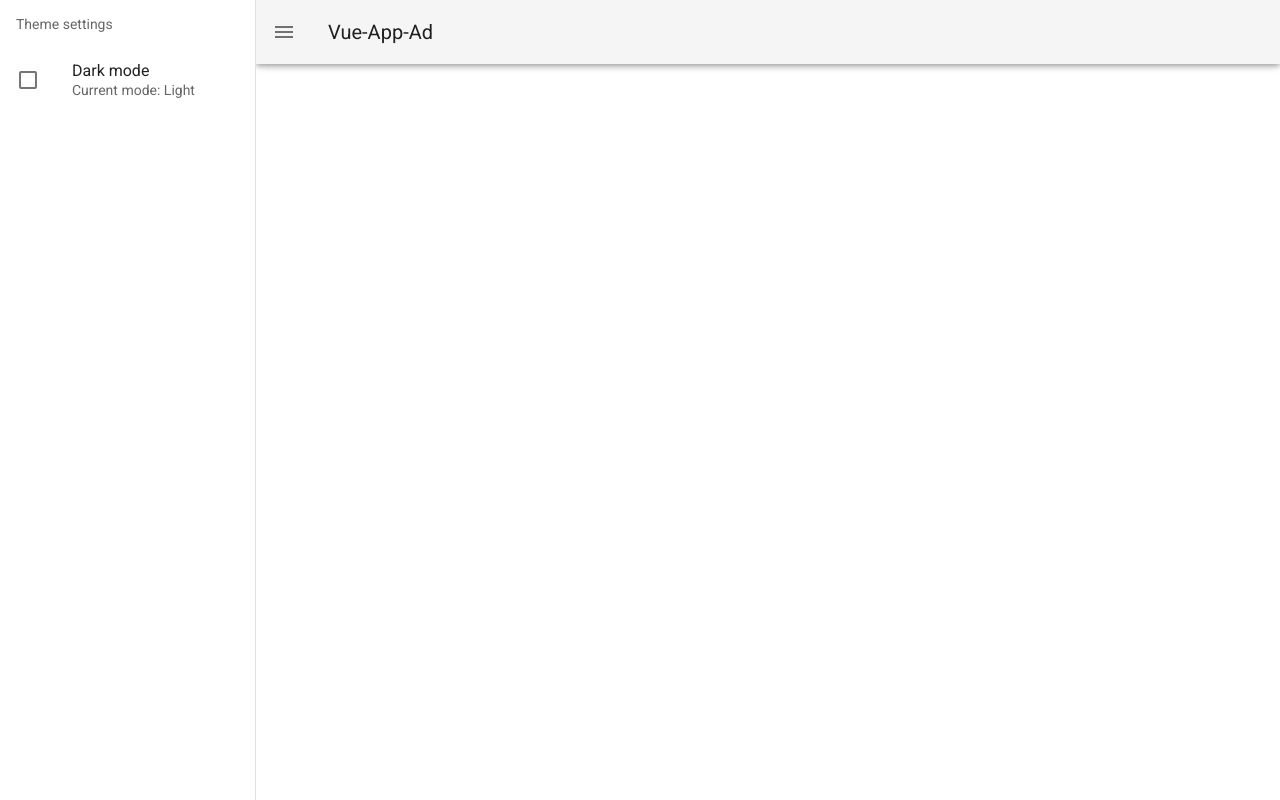
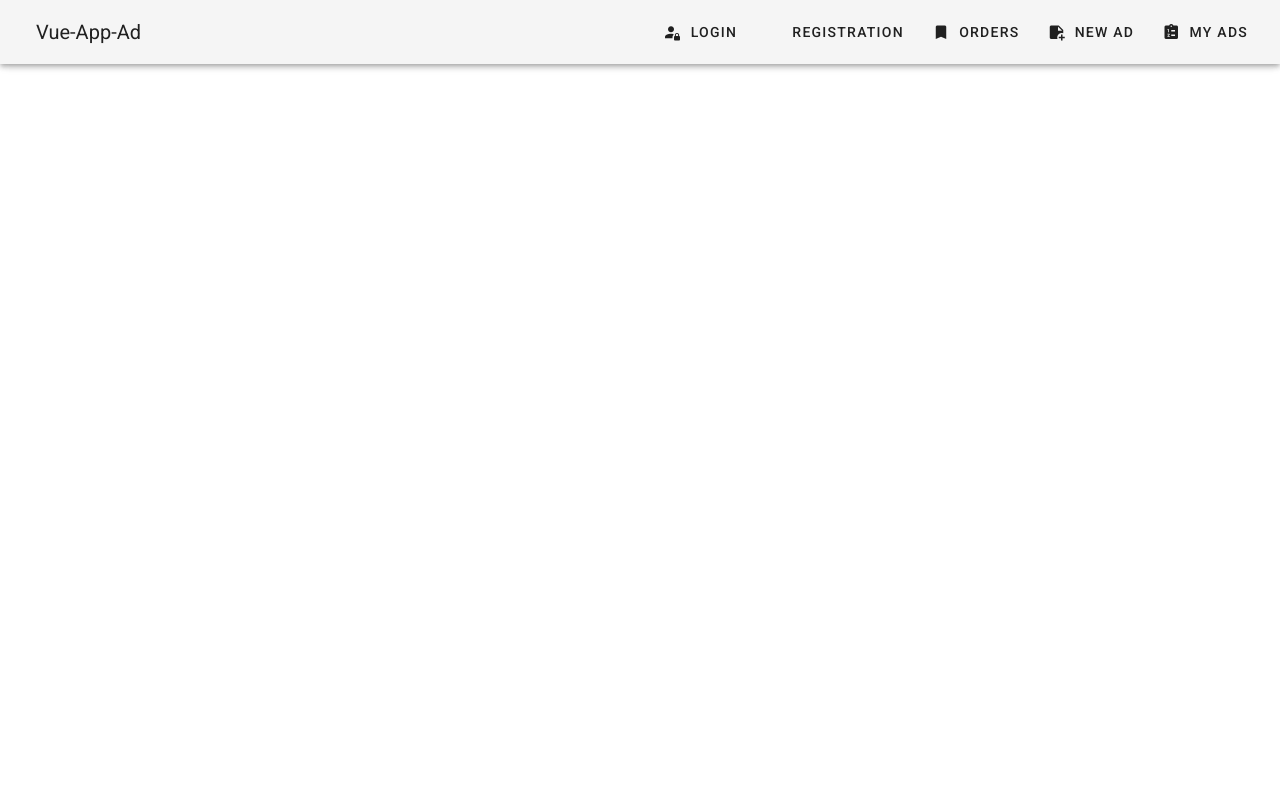
Before and after one commit to Bl00dyPudding/vue-app-ad, a Vue app: page / in a window 1280 px wide. Built offline with nearby package versions, Linux system fonts and the light colour scheme.

Commit message:
links added

```diff
--- a/src/App.vue
+++ b/src/App.vue
@@ -1,11 +1,26 @@
 <template>
   <v-app>
     <v-navigation-drawer app v-model="drawer">
-      <v-drawer></v-drawer>
+      <v-drawer :links="links"></v-drawer>
     </v-navigation-drawer>
     <v-app-bar app>
-      <v-app-bar-nav-icon @click.stop="drawer = !drawer"></v-app-bar-nav-icon>
+      <v-app-bar-nav-icon
+        class="hidden-md-and-up"
+        @click.stop="drawer = !drawer"
+      ></v-app-bar-nav-icon>
       <v-toolbar-title>Vue-App-Ad</v-toolbar-title>
+      <v-spacer></v-spacer>
+      <v-toolbar-items class="hidden-sm-and-down">
+        <v-btn
+          text
+          v-for="(link, i) in links"
+          :key="i"
+          :to="link.url"
+        >
+          <v-icon left>{{ link.icon }}</v-icon>
+          {{ link.title }}
+        </v-btn>
+      </v-toolbar-items>
     </v-app-bar>
     <v-main>
       <v-container>
@@ -23,7 +38,14 @@ export default {
     vDrawer
   },
   data: () => ({
-    drawer: null
+    drawer: false,
+    links: [
+      { title: 'Login', icon: 'mdi-account-lock', url: '/login' },
+      { title: 'Registration', icon: 'mdi-face', url: '/registration' },
+      { title: 'Orders', icon: 'mdi-bookmark', url: '/orders' },
+      { title: 'New ad', icon: 'mdi-note-plus', url: '/new' },
+      { title: 'My ads', icon: 'mdi-clipboard-list', url: '/list' }
+    ]
   })
 }
 </script>
--- a/src/Drawer.vue
+++ b/src/Drawer.vue
@@ -1,5 +1,18 @@
 <template>
-  <v-list subheader two-line flat>
+  <v-list subheader two-line>
+    <v-subheader>Pages</v-subheader>
+    <v-list-item-group>
+      <v-list-item
+        v-for="(link, i) in links"
+        :key="i"
+        :to="link.url"
+      >
+        <v-icon v-text="link.icon" left></v-icon>
+        <v-list-item-content>
+          <v-list-item-title v-text="link.title"></v-list-item-title>
+        </v-list-item-content>
+      </v-list-item>
+    </v-list-item-group>
     <v-subheader>Theme settings</v-subheader>
     <v-list-item-group multiple>
       <v-list-item @change="$vuetify.theme.isDark = !$vuetify.theme.isDark">
@@ -21,6 +34,11 @@
 <script>
 export default {
   name: 'Drawer',
+  props: {
+    links: {
+      type: Array
+    }
+  },
   computed: {
     isDark () {
       return this.$vuetify.theme.isDark ? 'Dark' : 'Light'
```
